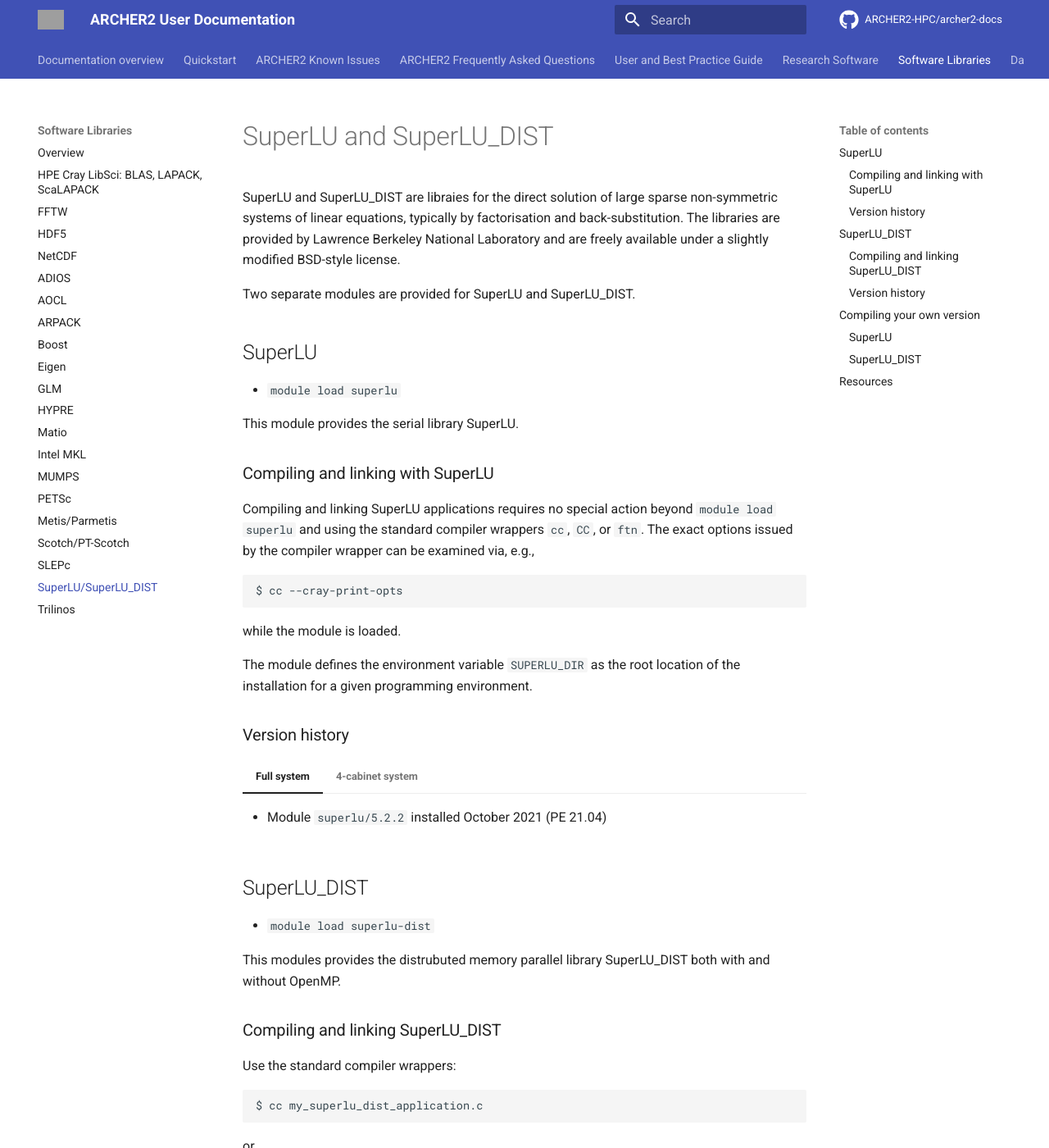
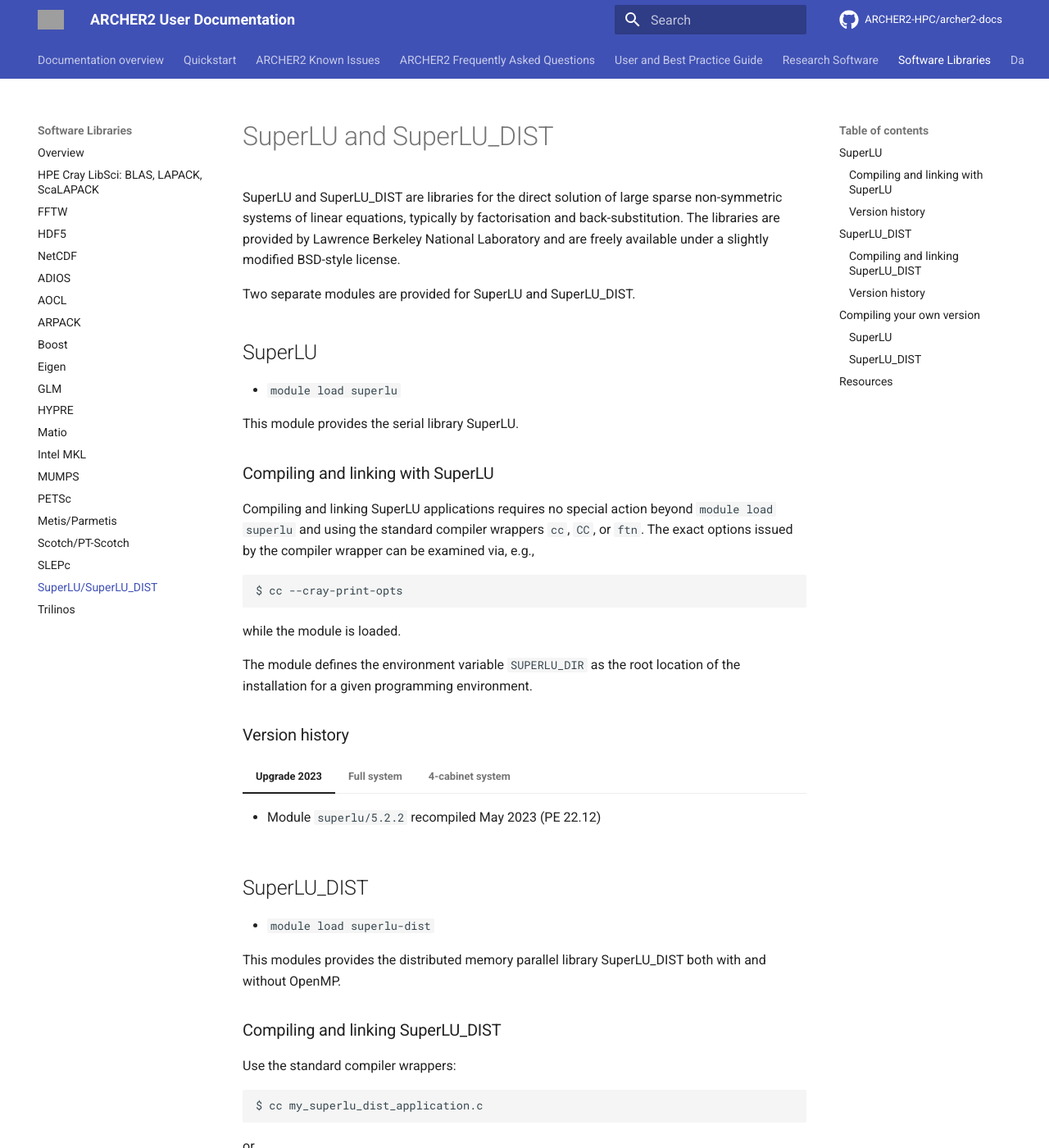
Before and after one commit to ARCHER2-HPC/archer2-docs, an MkDocs documentation site: the page built from docs/software-libraries/superlu.md, in a window 1280 px wide and 1400 px high. Shown: the whole window at 82% size. Built offline with MkDocs 1.6.1 and Material for MkDocs 9.7.7, drawn with Linux system fonts in a browser that asks for light colours; comment, search, counter and statistics services are not loaded; some of the changed text lies outside the part shown; grey boxes are pictures that could not be loaded.

Commit message:
superlu and superlu-dist upgrade

````diff
--- a/docs/software-libraries/superlu.md
+++ b/docs/software-libraries/superlu.md
@@ -1,6 +1,6 @@
 # SuperLU and SuperLU_DIST
 
-SuperLU and SuperLU_DIST are libraies for the direct solution of large
+SuperLU and SuperLU_DIST are libraries for the direct solution of large
 sparse non-symmetric systems of linear equations, typically by factorisation
 and back-substitution. The libraries are provided by Lawrence Berkeley
 National Laboratory and are freely available under a slightly modified
@@ -30,6 +30,10 @@
 
 ### Version history
 
+=== "Upgrade 2023"
+
+    - Module `superlu/5.2.2` recompiled May 2023 (PE 22.12)
+
 === "Full system"
 
     - Module `superlu/5.2.2` installed October 2021 (PE 21.04)
@@ -42,7 +46,7 @@
 
 - `module load superlu-dist`
 
-This modules provides the distrubuted memory parallel library SuperLU_DIST
+This modules provides the distributed memory parallel library SuperLU_DIST
 both with and without OpenMP.
 
 ### Compiling and linking SuperLU_DIST
@@ -62,6 +66,11 @@
 
 
 ### Version history
+
+=== "Upgrade 2023"
+
+    - Module `superlu-dist/8.1.2` installed as default May 2023 (PE 22.12)
+    - Module `superlu-dist/6.4.0` recompiled May 2023 (PE 22.12)
 
 === "Full system"
 
@@ -83,7 +92,7 @@
 ```
 $ git clone https://github.com/ARCHER2-HPC/pe-scripts.git
 $ cd pe-scripts
-$ git checkout modules-2021-10
+$ git checkout modules-2022-12
 $ ./sh/tpsl/superlu.sh --prefix=/path/to/install/location
 ```
 where the `--prefix` option controls the install destination.
````
